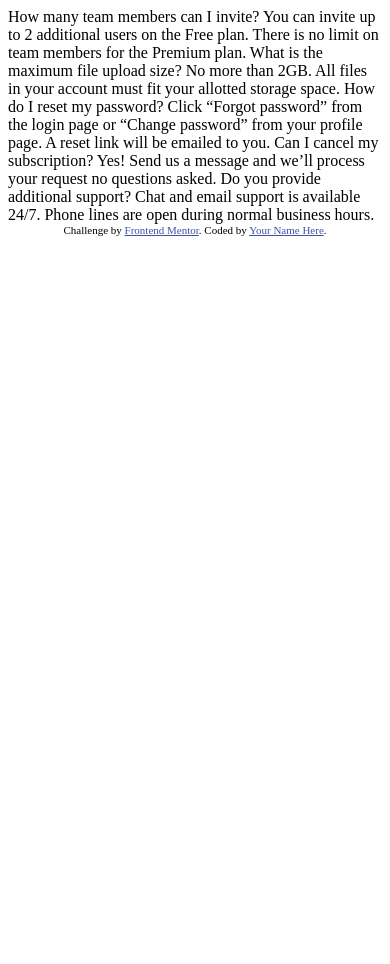
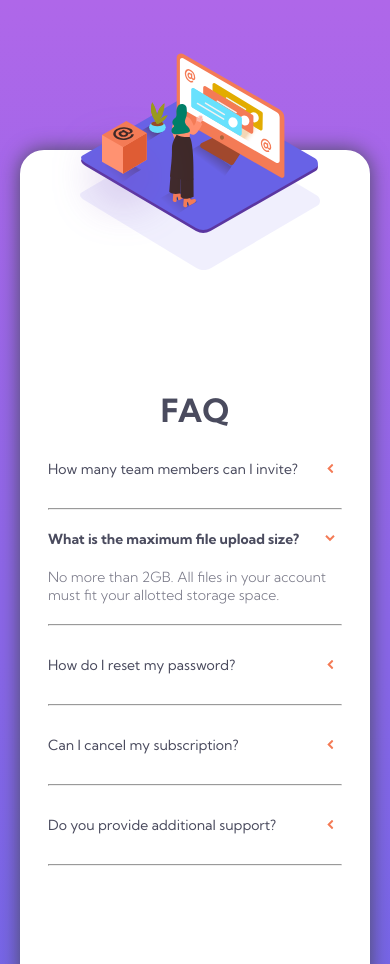
Before and after one commit to carlo-montrano/FAQ-accordion-card, a plain HTML site: page index.html in a window 390 px wide. Shown: the top 964 px of the page. Before the commit the page ends 844 px from the top, so only its background shows below. Drawn offline with Linux system fonts and the light colour scheme.

Commit message:
Completed mobile html and css

```diff
--- /dev/null
+++ b/css/main.scss
@@ -0,0 +1,115 @@
+*,
+*::before,
+*::after {
+  box-sizing: border-box;
+}
+
+body {
+  background: linear-gradient(hsl(273, 75%, 66%) 0%, hsl(240, 73%, 65%) 100%);
+  background-repeat: no-repeat;
+  height: 150vh;
+  margin: 0;
+  padding: 0;
+}
+
+main {
+  color: hsl(237, 12%, 33%);
+  font-family: 'Kumbh Sans', sans-serif;
+  display: grid;
+  margin-bottom: 200px;
+  place-items: center;
+  height: fit-content;
+  width: 100vw;
+
+  .card {
+    background-color: #ffffff;
+    border: 3px #ffffff solid;
+    border-radius: 24px;
+    box-shadow: 0 0 20px hsl(237, 12%, 33%);
+    display: grid;
+    max-width: 350px;
+    height: 100vh;
+    position: relative;
+    top: 150px;
+    z-index: 1;
+
+    .illustrations {
+      background: url(../images/bg-pattern-mobile.svg);
+      background-position: 55% 20%;
+      background-repeat: no-repeat;
+      height: 20vh;
+
+      img {
+        position: relative;
+        bottom: 100px;
+        right: 10px;
+        display: block;
+        margin: auto;
+      }
+
+    }
+
+    .faq {
+      position: relative;
+      bottom: 30px;
+      h1 {
+        margin: 10px 0;
+        text-align: center;
+      }
+
+      &__container {
+        font-size: 14px;
+        margin: 0 25px;
+
+        .single__faq {
+
+          h4 {
+            display: block;
+            font-weight: 400;
+            margin: 30px 0;
+            button {
+              background-color: #ffffff;
+              height: 25px;
+              width: 25px;
+              border: none;
+              float: right;
+              position: relative;
+              bottom: 5px;
+
+              img {
+                position: relative;
+
+                transform: rotate(90deg);
+              }
+            }
+          }
+          p {
+            display: none;
+          }
+        }
+
+        .active {
+
+          h4 {
+            font-weight: 700;
+            margin: 20px 0;
+            button {
+              img {
+                transform: rotate(0deg);
+              }
+            }
+          }
+          p {
+            color: hsl(240, 6%, 50%);
+            display: block;
+            font-weight: 300;
+            position: relative;
+            margin: 20px 0 ;
+          }
+        }
+
+
+      }
+    }
+  }
+}
--- a/index.html
+++ b/index.html
@@ -8,13 +8,16 @@
 
   <title>Frontend Mentor | FAQ Accordion Card</title>
 
-  <!-- Feel free to remove these styles or customise in your own stylesheet 👍 -->
-  <style>
-    .attribution { font-size: 11px; text-align: center; }
-    .attribution a { color: hsl(228, 45%, 44%); }
-  </style>
+  <!-- Google Fonts -->
+  <link rel="preconnect" href="https://fonts.gstatic.com">
+  <link href="https://fonts.googleapis.com/css2?family=Kumbh+Sans:wght@300;400;700&display=swap" rel="stylesheet">
+
+  <!-- CSS Sheet -->
+  <link rel="stylesheet" href="css/main.css">
+
 </head>
 <body>
+  <!--
     How many team members can I invite?
     You can invite up to 2 additional users on the Free plan. There is no limit on
     team members for the Premium plan.
@@ -31,10 +34,61 @@
 
     Do you provide additional support?
     Chat and email support is available 24/7. Phone lines are open during normal business hours.
-
+  -->
+  <main>
+    <div class="card">
+      <div class="illustrations">
+        <img src="images/illustration-woman-online-mobile.svg" alt="">
+      </div>
+      <div class="faq">
+        <h1>FAQ</h1>
+        <div class="faq__container">
+          <div class="single__faq">
+            <h4>How many team members can I invite?<button><img src="images/icon-arrow-down.svg" alt=""></button></h4>
+            <p>
+              You can invite up to 2 additional users on the Free plan. There is no limit on
+              team members for the Premium plan.
+            </p>
+            <hr>
+          </div>
+          <div class="single__faq active">
+            <h4>What is the maximum file upload size?<button><img src="images/icon-arrow-down.svg" alt=""></button></h4>
+            <p>
+              No more than 2GB. All files in your account must fit your allotted storage space.
+            </p>
+            <hr>
+          </div>
+          <div class="single__faq">
+            <h4>How do I reset my password?<button><img src="images/icon-arrow-down.svg" alt=""></button></h4>
+            <p>
+              Click “Forgot password” from the login page or “Change password” from your profile page.
+              A reset link will be emailed to you.
+            </p>
+            <hr>
+          </div>
+          <div class="single__faq">
+            <h4>Can I cancel my subscription?<button><img src="images/icon-arrow-down.svg" alt=""></button></h4>
+            <p>
+              Yes! Send us a message and we’ll process your request no questions asked.
+            </p>
+            <hr>
+          </div>
+          <div class="single__faq">
+            <h4>Do you provide additional support?<button><img src="images/icon-arrow-down.svg" alt=""></button></h4>
+            <p>
+              Chat and email support is available 24/7. Phone lines are open during normal business hours.
+            </p>
+            <hr>
+          </div>
+        </div>
+      </div>
+    </div>
+  </main>
+  <!--
     <div class="attribution">
     Challenge by <a href="https://www.frontendmentor.io?ref=challenge" target="_blank">Frontend Mentor</a>.
     Coded by <a href="#">Your Name Here</a>.
     </div>
+  -->
 </body>
 </html>
```
Also changed, not shown: css/main.css (added), 1 other file. Lines whose indentation alone changed are shown as unchanged.
